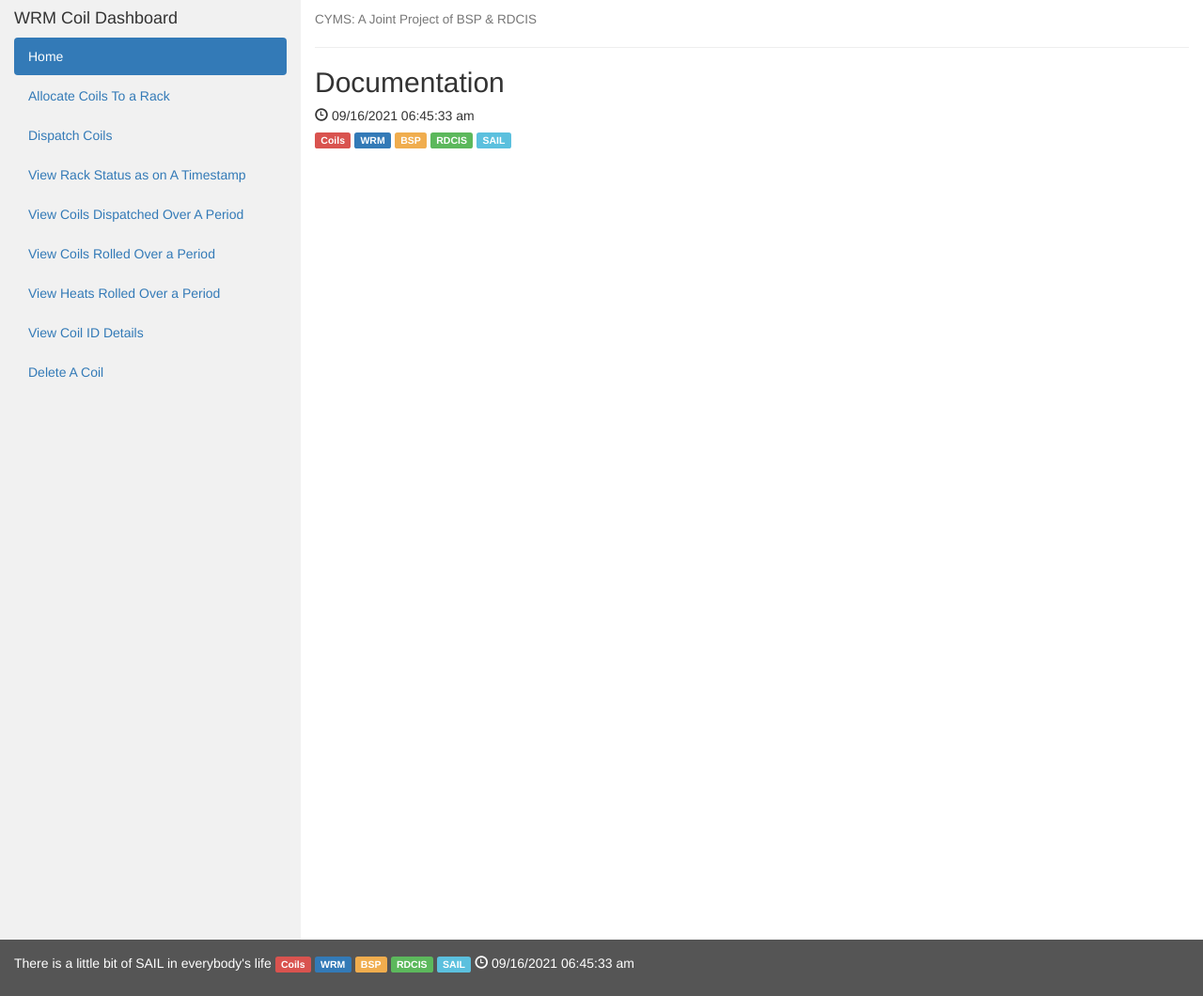
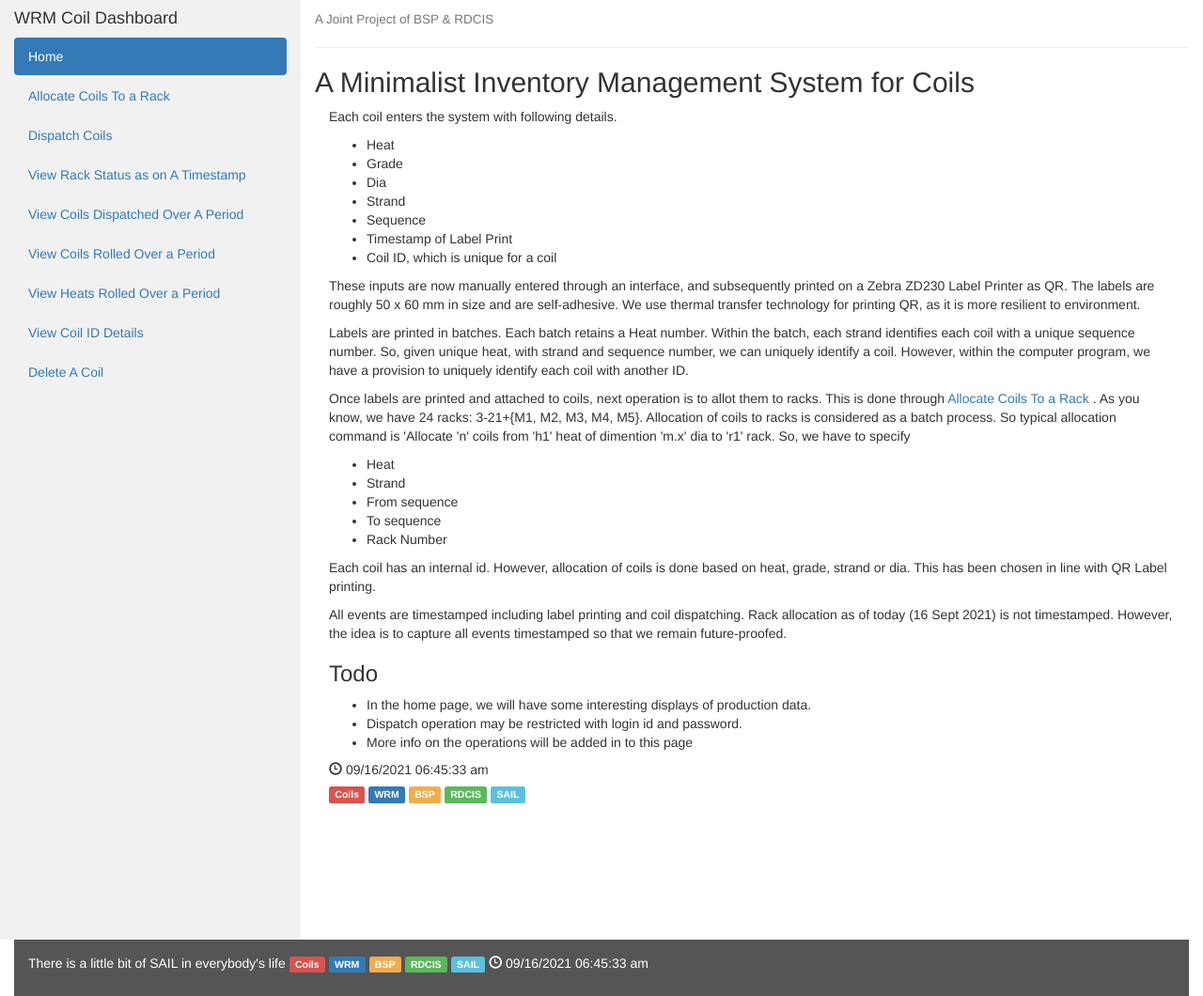
Before and after one commit to nichepah/wrm.com, a PHP site: page /home.php in a window 1280 px wide. Shown: the whole page at 94% size. Run offline with PHP 8.4, Linux system fonts and the light colour scheme.

Commit message:
home page content elaborated

```diff
--- a/home.php
+++ b/home.php
@@ -79,9 +79,47 @@
 
 
     <div class="col-sm-9">
-      <h4><small>CYMS: A Joint Project of BSP & RDCIS</small></h4>
+      <h4><small>A Joint Project of BSP & RDCIS</small></h4>
       <hr>
-      <h2>Documentation</h2>
+      <h2>A Minimalist Inventory Management System for Coils</h2>
+      <div class="container-fluid">
+        <p>
+          Each coil enters the system with following details.
+            <ul>
+              <li>Heat</li>
+              <li>Grade</li>
+              <li>Dia</li>
+              <li>Strand</li>
+              <li>Sequence</li>
+              <li>Timestamp of Label Print</li>
+              <li>Coil ID, which is unique for a coil</li>
+            </ul>
+        <p>
+          These inputs are now manually entered through an interface, and subsequently printed on a Zebra ZD230 Label Printer as QR. The labels are roughly 50 x 60 mm in size and are self-adhesive. We use thermal transfer technology for printing QR, as it is more resilient to environment.
+        <p>
+          Labels are printed in batches. Each batch retains a Heat number. Within the batch, each strand identifies each coil with a unique sequence number. So, given unique heat, with strand and sequence number, we can uniquely identify a coil. However, within the computer program, we have a provision to uniquely identify each coil with another ID.
+        <p>
+          Once labels are printed and attached to coils, next operation is to allot them to racks. This is done through <a href="./allocate_coils_to_a_rack.php"> Allocate Coils To a Rack </a>. As you know, we have 24 racks: 3-21+{M1, M2, M3, M4, M5}. Allocation of coils to racks is considered as a batch process. So typical allocation command is 'Allocate 'n' coils from 'h1' heat of dimention 'm.x' dia to 'r1' rack. So, we have to specify
+          <ul>
+            <li>Heat</li>
+            <li>Strand</li>
+            <li>From sequence</li>
+            <li>To sequence</li>
+            <li>Rack Number</li>
+          </ul>
+        <p>
+          Each coil has an internal id. However, allocation of coils is done based on heat, grade, strand or dia. This has been chosen in line with QR Label printing.
+        <p>
+          All events are timestamped including label printing and coil dispatching. Rack allocation as of today (16 Sept 2021) is not timestamped. However, the idea is to capture all events timestamped so that we remain future-proofed.
+        <p>
+        <h3>Todo</h3>
+        <ul>
+         <li> In the home page, we will have some interesting displays of production data. </li>
+         <li> Dispatch operation may be restricted with login id and password.</li>
+         <li> More info on the operations will be added in to this page</li>
+       </ul>
+
+
       <h5>
         <span class="glyphicon glyphicon-time"></span>
         <?php $date = date('m/d/Y h:i:s a', time()); echo $date ?>
```
